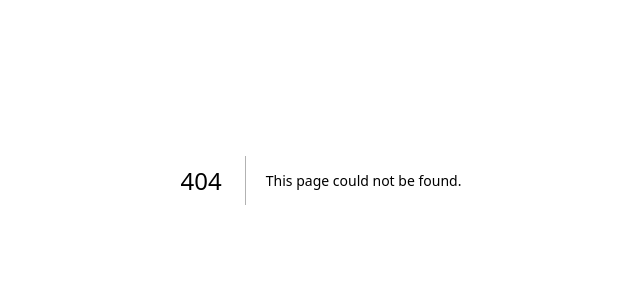
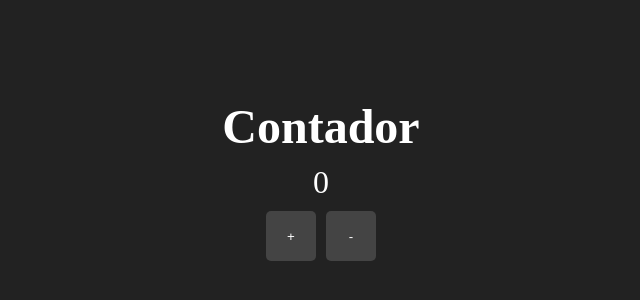
Before and after one commit to Welbert-Soares/exercicios, a Next.js app: page /estado/contador in a window 1280 px wide. Before the commit this address had no page. Shown: the part 220-520 px from the top of the page, without its empty margins (319-959 px from the left). Built offline with nearby package versions, Linux system fonts and the light colour scheme.

Commit message:
desafio contador

```diff
--- /dev/null
+++ b/components/indireta/ContadorDisplay.jsx
@@ -0,0 +1,15 @@
+function ContadorDisplay(props) {
+    return (
+        <div style={{
+            display: "flex",
+            justifyContent: "center",
+            alignItems: "center",
+            color: "#fff",
+            fontSize: "2rem",
+        }}>
+            {props.valor}
+        </div>
+    );
+}
+
+export default ContadorDisplay;
--- /dev/null
+++ b/pages/estado/contador.jsx
@@ -0,0 +1,50 @@
+import ContadorDisplay from "@/components/indireta/ContadorDisplay";
+import { useState } from "react";
+
+function contador() {
+    const [valor, setValor] = useState(0);
+
+    const container = {
+        display: "flex",
+        flexDirection: "column",
+        fontSize: "1.5rem",
+        justifyContent: "center",
+        alignItems: "center",
+        backgroundColor: "#222",
+        color: "#fff",
+        height: "100vh",
+        gap: "10px",
+    };
+
+    const botao = {
+        width: "50px",
+        height: "50px",
+        padding: "10px",
+        backgroundColor: "#444",
+        color: "#fff",
+        border: "none",
+        borderRadius: "5px",
+        cursor: "pointer",
+    };
+
+    const aumentarValor = () => setValor(valor + 1);
+
+    const diminuirValor = () => setValor(valor - 1);
+
+    return (
+        <div style={container}>
+            <h1>Contador</h1>
+            <ContadorDisplay valor={valor}/>
+            <div style={{ display: "flex", flexDirection: "row", gap: "10px" }}>
+                <button onClick={aumentarValor} style={botao}>
+                    +
+                </button>
+                <button onClick={diminuirValor} style={botao}>
+                    -
+                </button>
+            </div>
+        </div>
+    );
+}
+
+export default contador;
--- a/pages/estado/mouse.jsx
+++ b/pages/estado/mouse.jsx
@@ -1,6 +1,7 @@
 import { useState } from "react";
 
 function mouse() {
+    //React Hooks
     const [x, setX] = useState(0); // usando array destructuring
 
     const arrayY = useState(0); // modo menos comum
```
